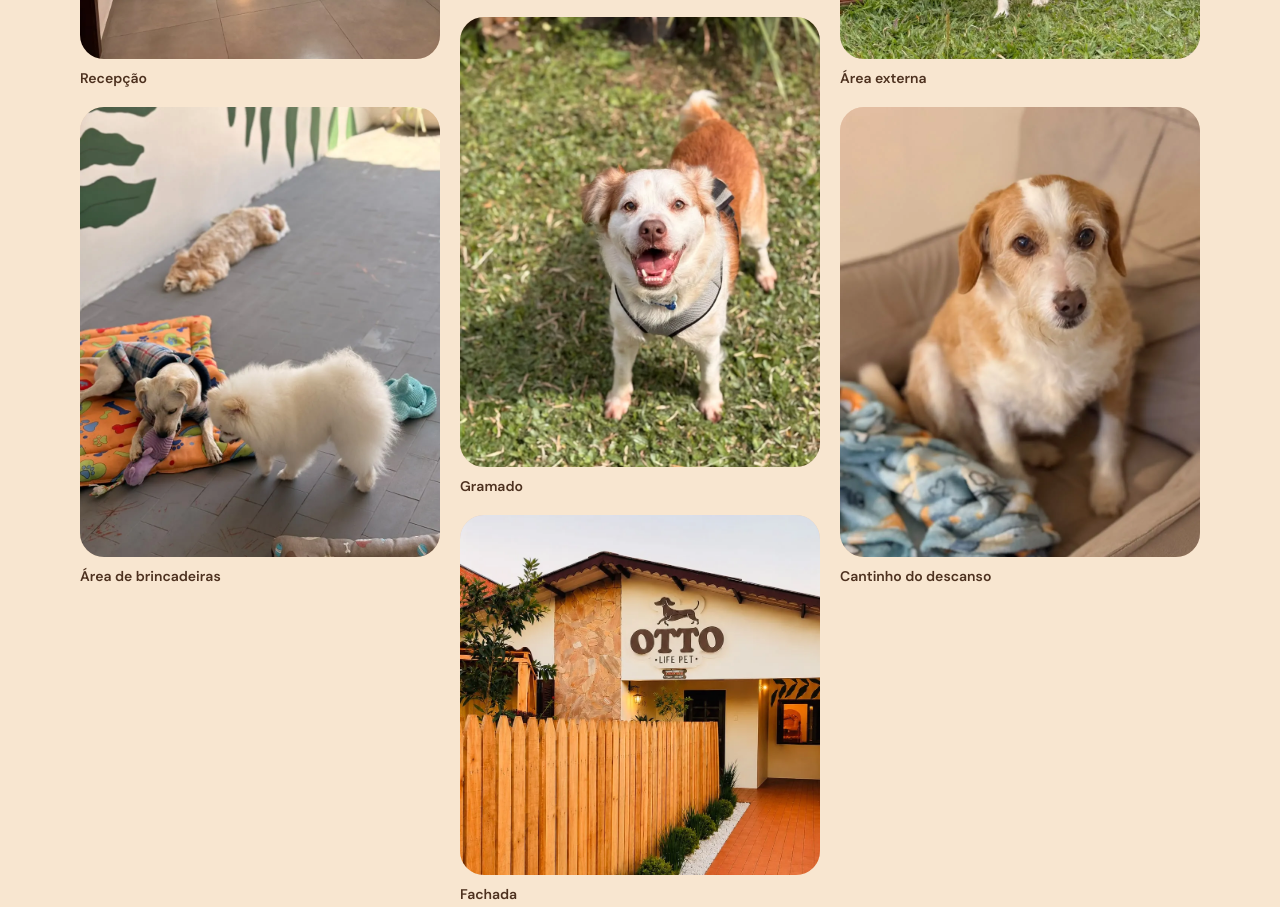
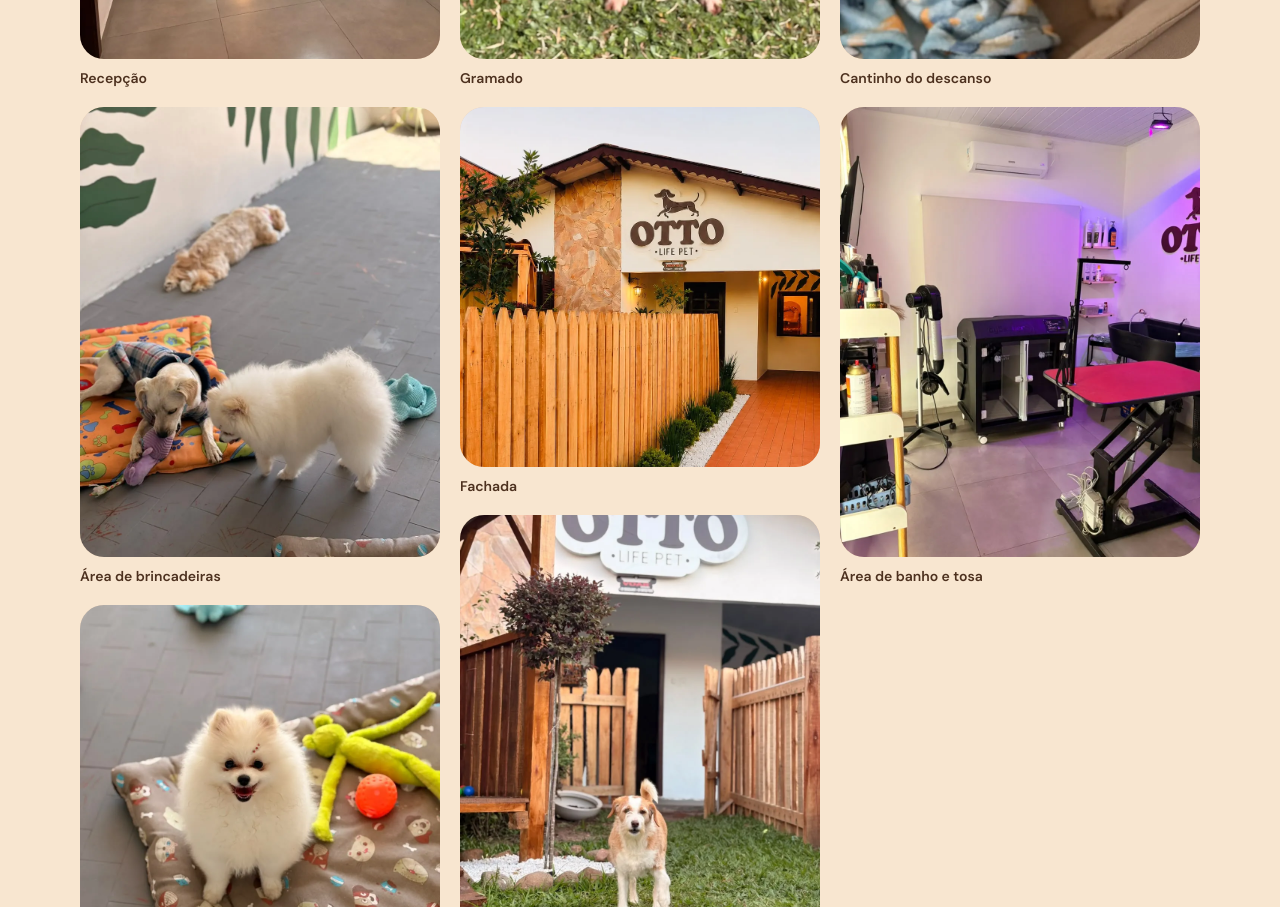
Before and after one commit to gabrielgames1110-create/ottopetlife, a plain HTML site: page index.html in a window 1280 px wide. Shown: the part 7011-7918 px from the top of the page. Drawn offline with nearby package versions, Linux system fonts and the light colour scheme.

Commit message:
Add files via upload

```diff
--- a/index.html
+++ b/index.html
@@ -320,6 +320,10 @@ dc-t{display:contents}
         <div style="aspect-ratio:4/5;border-radius:24px;overflow:hidden;background:#ECCDB1"><img src="foto-descanso.webp" alt="Cantinho do descanso" width="960" height="1280" loading="lazy" decoding="async" style="display:block;width:100%;height:100%;object-fit:cover"></div>
         <figcaption style="font-size:14px;font-weight:600;color:#4D311F">Cantinho do descanso</figcaption>
       </figure>
+      <figure style="margin:0 0 20px;break-inside:avoid;display:flex;flex-direction:column;gap:10px">
+        <div style="aspect-ratio:4/5;border-radius:24px;overflow:hidden;background:#ECCDB1"><img src="foto-sala-banho.webp" alt="Área de banho e tosa" width="960" height="1280" loading="lazy" decoding="async" style="display:block;width:100%;height:100%;object-fit:cover"></div>
+        <figcaption style="font-size:14px;font-weight:600;color:#4D311F">Área de banho e tosa</figcaption>
+      </figure>
     </div>
   </div>
 </section>
```
Also changed, not shown: foto-sala-banho.webp (added).
